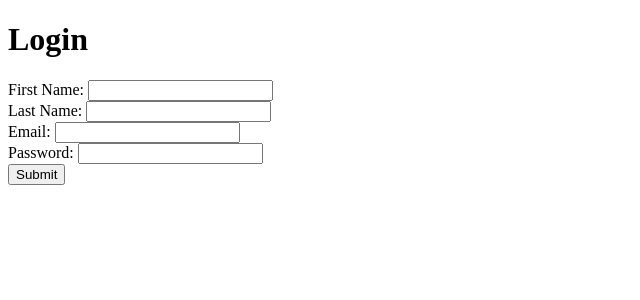
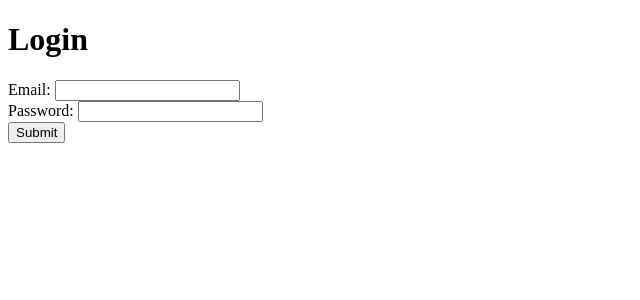
Before and after one commit to Linh-T-Pham/Stock-Analysis-Tool, a Flask app: page /login in a window 1280 px wide. Shown: the top 300 px of the page, without its empty margins (0-640 px from the left). Run offline with Flask 2, Linux system fonts and the light colour scheme; some libraries are stand-ins or nearby versions.

```diff
--- a/templates/login_form.html
+++ b/templates/login_form.html
@@ -4,20 +4,6 @@
 <div>
   <h1>Login</h1>
   <form action="/login" method="POST">
-
-    <div class="form-group">
-      <label>First Name:
-        <input type="firstname" name="firstname" required class="form-control">
-
-      </label>
-    </div>
-
-    <div class="form-group">
-      <label>Last Name:
-        <input type="lastname" name="lastname" required class="form-control">
-      </label>
-
-    </div>
 
     <div class="form-group">
       <label>Email:
```
Also changed, not shown: templates/charts.html (+10 -9 lines).
